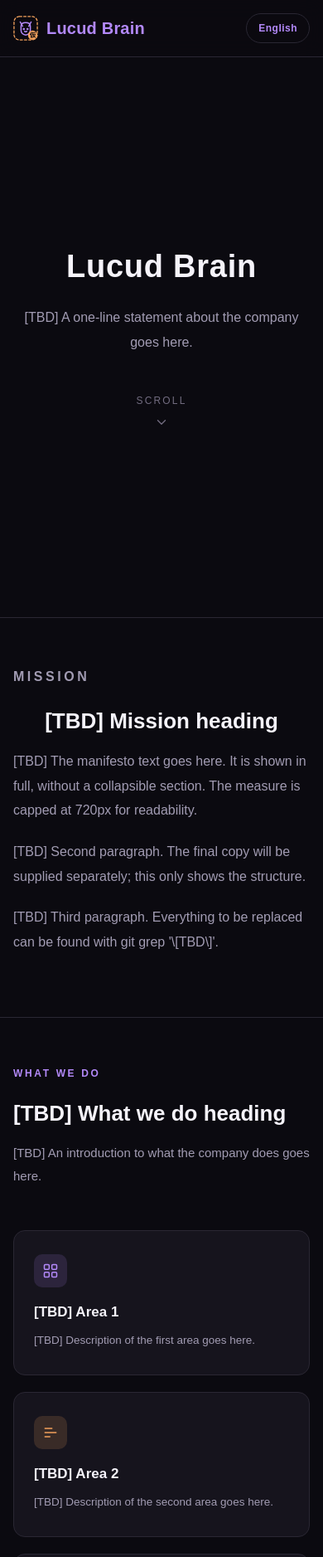
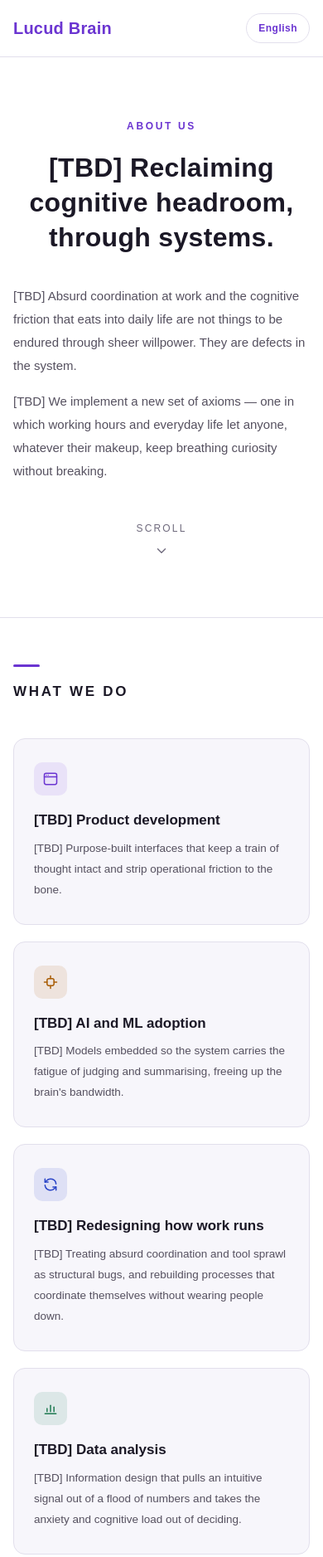
Before and after one commit to Shaki-tan/Lucid_Brain_HP, a plain HTML site: page public/en/index.html in a window 390 px wide. Shown: the top 1877 px of the page at 83% size. Drawn offline with Linux system fonts and the light colour scheme.

Commit message:
トップページ内容挿入

```diff
--- a/public/assets/css/components.css
+++ b/public/assets/css/components.css
@@ -13,7 +13,7 @@ site-header {
   position: sticky;
   top: 0;
   z-index: 50;
-  background: rgba(11, 10, 16, 0.82);
+  background: var(--color-bg-blur);
   backdrop-filter: blur(12px);
   border-bottom: 1px solid var(--color-border);
 }
@@ -28,22 +28,15 @@ site-header {
 
 /* LP だけ背景を透過させる等の差分は、ここに1箇所だけ書く（SPEC §5.2） */
 .site-header[data-variant="lp"] {
-  background: rgba(11, 10, 16, 0.6);
+  background: var(--color-bg-blur-lp);
 }
 
+/* ヘッダーにはアイコンを出さず、社名のロゴタイプだけを置く */
 .brand {
   display: flex;
   align-items: center;
-  gap: 10px;
   text-decoration: none;
   color: var(--color-ink);
-  flex-shrink: 0;
-}
-
-.brand-mark {
-  width: 30px;
-  height: 30px;
-  color: var(--color-accent);
   flex-shrink: 0;
 }
 
@@ -116,6 +109,7 @@ site-footer {
 .site-footer {
   border-top: 1px solid var(--color-border);
   padding: 40px 0;
+  background: var(--color-surface);
 }
 
 .site-footer-inner {
@@ -123,7 +117,44 @@ site-footer {
   flex-wrap: wrap;
   justify-content: space-between;
   align-items: flex-start;
-  gap: 20px;
+  gap: 32px;
+}
+
+/* 会社概要は本文に節を持たず、フッターに置く（SPEC §6 の表・6行目） */
+.site-footer-company {
+  min-width: 0;
+}
+
+.site-footer-brand {
+  font-family: var(--font-display);
+  font-size: 17px;
+  font-weight: 700;
+  color: var(--color-ink);
+  margin-bottom: 10px;
+}
+
+.site-footer-meta {
+  display: grid;
+  grid-template-columns: max-content 1fr;
+  gap: 2px 16px;
+  font-size: 12.5px;
+  line-height: 1.7;
+  max-width: 460px;
+}
+
+.site-footer-meta dt {
+  color: var(--color-muted-2);
+}
+
+.site-footer-meta dd {
+  color: var(--color-muted);
+}
+
+.site-footer-nav {
+  display: flex;
+  flex-direction: column;
+  align-items: flex-start;
+  gap: 16px;
 }
 
 .site-footer-links {
@@ -218,7 +249,7 @@ site-footer {
 
 .btn:hover {
   transform: translateY(-2px);
-  box-shadow: 0 12px 24px -12px rgba(179, 137, 249, 0.6);
+  box-shadow: var(--shadow-accent);
 }
 
 .btn-ghost {
@@ -290,17 +321,22 @@ site-footer {
 }
 
 .card-icon[data-tone="orange"] {
-  background: rgba(243, 161, 92, 0.16);
+  background: var(--color-orange-soft);
   color: var(--color-orange);
 }
 
 .card-icon[data-tone="blue"] {
-  background: rgba(111, 141, 255, 0.16);
+  background: var(--color-blue-soft);
   color: var(--color-blue);
 }
 
+.card-icon[data-tone="green"] {
+  background: var(--color-green-soft);
+  color: var(--color-green);
+}
+
 .card-icon[data-tone="red"] {
-  background: rgba(239, 91, 106, 0.16);
+  background: var(--color-red-soft);
   color: var(--color-red);
 }
 
@@ -340,7 +376,7 @@ site-footer {
 }
 
 .consent-dialog::backdrop {
-  background: rgba(5, 4, 8, 0.72);
+  background: var(--color-backdrop);
 }
 
 .consent-dialog h2 {
--- a/public/assets/css/layout.css
+++ b/public/assets/css/layout.css
@@ -90,7 +90,7 @@
 
 /* ---------- トップページのセクション（SPEC §5.2 / §6） ---------- */
 
-/* ヒーロー。中央寄せ1カラム、社名 + 1行ステートメント + スクロール誘導 */
+/* ABOUT US。第一画面を兼ねる。中央寄せ1カラム、ステートメント + 導入文 + スクロール誘導 */
 .hero-home {
   min-height: 80vh;
   display: flex;
@@ -101,17 +101,54 @@
   padding: var(--space-section) 0;
 }
 
+/* 改行位置は原稿で決まっているため <br> で固定する。行間は詰める */
 .hero-home h1 {
-  font-size: clamp(38px, 7vw, 72px);
-  letter-spacing: 0.02em;
-  margin-bottom: 20px;
+  font-size: clamp(32px, 6.4vw, 60px);
+  line-height: 1.32;
+  letter-spacing: 0.01em;
+  margin-bottom: 36px;
 }
 
-.hero-home .lead {
-  font-size: clamp(16px, 2.2vw, 20px);
-  color: var(--color-muted);
+/* 見出しは中央寄せだが、長い本文は左寄せにする（中央寄せの多行は読みにくい） */
+.hero-lead {
   max-width: var(--width-prose);
   margin: 0 auto 40px;
+  text-align: left;
+}
+
+.hero-lead p {
+  font-size: clamp(15px, 1.8vw, 17px);
+  color: var(--color-muted);
+}
+
+.hero-lead p + p {
+  margin-top: 16px;
+}
+
+/* セクション見出し。原稿では英字ラベルのみを持つため、これを h2 として使う。
+   .sec h2 の既定より詳細度を上げるため、.sec と併記している */
+.sec .sec-label {
+  font-family: var(--font-display);
+  font-size: clamp(17px, 2vw, 21px);
+  font-weight: 700;
+  letter-spacing: 0.16em;
+  color: var(--color-ink);
+  margin-bottom: 44px;
+}
+
+.sec .sec-label::before {
+  content: "";
+  display: block;
+  width: 32px;
+  height: 3px;
+  border-radius: 2px;
+  background: var(--color-accent);
+  margin-bottom: 18px;
+}
+
+.sec-center .sec-label::before {
+  margin-left: auto;
+  margin-right: auto;
 }
 
 .hero-scroll {
@@ -134,20 +171,6 @@
 .hero-scroll svg {
   width: 18px;
   height: 18px;
-}
-
-/* マニフェスト。本文幅を wrap より狭くする（SPEC §6.3） */
-.manifesto {
-  max-width: var(--width-prose);
-  margin: 0 auto;
-  text-align: center;
-}
-
-.manifesto p {
-  color: var(--color-muted);
-  font-size: 16px;
-  margin-bottom: 20px;
-  text-align: left;
 }
 
 /* プロダクト。横並びカード（スクリーンショット + 要約 + LPへのリンク） */
--- a/public/assets/css/tokens.css
+++ b/public/assets/css/tokens.css
@@ -30,34 +30,45 @@
 */
 
 :root {
-  /* 面と境界 */
-  --color-bg: #0b0a10;
-  --color-surface: #16141d;
-  --color-surface-2: #1d1a26;
-  --color-border: #2a2733;
+  /* 面と境界。白を基調とする */
+  --color-bg: #ffffff;
+  --color-surface: #f7f6fb;
+  --color-surface-2: #efedf6;
+  --color-border: #e2dfec;
 
-  /* 文字 */
-  --color-ink: #f5f3fa;
-  --color-muted: #a29cb3;
-  --color-muted-2: #726c80;
+  /* 文字。白地で 4.5:1 以上になる濃度にしてある（AGENTS.md 3.2） */
+  --color-ink: #1b1826;
+  --color-muted: #55505f;
+  --color-muted-2: #6f6a7d;
 
-  /* 強調 */
-  --color-accent: #b389f9;
-  --color-accent-strong: #9a5cf5;
-  --color-accent-soft: rgba(179, 137, 249, 0.14);
-  --color-on-accent: #17091f;
+  /* 強調。白地の文字色としても使うため、暗めの紫にしている */
+  --color-accent: #6b35d1;
+  --color-accent-strong: #5324ae;
+  --color-accent-soft: rgba(107, 53, 209, 0.1);
+  --color-on-accent: #ffffff;
 
-  /* 補助色。カードのアイコンなどに使う */
-  --color-orange: #f3a15c;
-  --color-red: #ef5b6a;
-  --color-blue: #6f8dff;
+  /* 補助色。カードのアイコンなどに使う。白地・淡い面の上で読める濃度に揃えてある */
+  --color-orange: #a85c05;
+  --color-orange-soft: rgba(168, 92, 5, 0.12);
+  --color-blue: #2b45c7;
+  --color-blue-soft: rgba(43, 69, 199, 0.12);
+  --color-green: #1f7a52;
+  --color-green-soft: rgba(31, 122, 82, 0.12);
+  --color-red: #c02a43;
+  --color-red-soft: rgba(192, 42, 67, 0.12);
+
+  /* 半透明の面。sticky ヘッダーの背面と、ダイアログの背景に使う */
+  --color-bg-blur: rgba(255, 255, 255, 0.86);
+  --color-bg-blur-lp: rgba(255, 255, 255, 0.7);
+  --color-backdrop: rgba(27, 24, 38, 0.55);
 
   /* 角丸 */
   --radius-lg: 22px;
   --radius-md: 14px;
   --radius-sm: 10px;
 
-  --shadow: 0 24px 60px -30px rgba(0, 0, 0, 0.7);
+  --shadow: 0 18px 44px -26px rgba(27, 24, 38, 0.35);
+  --shadow-accent: 0 12px 24px -12px rgba(107, 53, 209, 0.45);
 
   /* 書体。@font-face を有効にしたら先頭に "SiteDisplay" / "SiteBody" を足す */
   --font-display: "Quicksand", "Zen Kaku Gothic New", "Hiragino Sans", "Meiryo", sans-serif;
@@ -73,13 +84,13 @@
 
   /* 共通コンポーネントの占有高さ。JS で差し込む領域のずれを防ぐ（SPEC §2.3 / §5） */
   --height-header: 68px;
-  --height-footer: 208px;
+  --height-footer: 300px;
 }
 
 @media (max-width: 640px) {
   :root {
     --space-section: 56px;
     --space-wrap-padding: 16px;
-    --height-footer: 268px;
+    --height-footer: 430px;
   }
 }
--- a/public/assets/js/partials.js
+++ b/public/assets/js/partials.js
@@ -12,7 +12,7 @@
   // 公開前に実URLへ差し替える（SPEC §10.1）。example.com のまま公開しないこと。
   // 差し替え漏れは tests/check-placeholders.sh が検出する。
   var LINKS = {
-    blog: 'https://note.com/example',
+    note: 'https://note.com/example',
     x: 'https://x.com/example',
     mail: 'mailto:info@example.com',
   }
@@ -42,20 +42,27 @@
       skipToMain: '本文へスキップ',
       brandLabel: 'Lucud Brain トップへ',
       navLabel: 'サイト内ナビゲーション',
-      navManifesto: 'ミッション',
+      navAbout: '私たちについて',
       navBusiness: '事業内容',
       navProducts: 'プロダクト',
-      navCompany: '会社概要',
-      navContact: 'お問い合わせ',
       langSwitch: 'English',
       langSwitchLabel: 'Switch to English',
       footerLabel: 'フッター',
+      // 会社概要は本文に節を持たず、ここに置く。法的実体の確定後に差し替える（SPEC §10.1）
+      companyHeading: '会社名',
+      companyName: '【仮】正式名称（法的実体の確定後に差し替え）',
+      addressHeading: '所在地',
+      address: '【仮】所在地',
+      representativeHeading: '代表者',
+      representative: '【仮】代表者名',
+      foundedHeading: '設立',
+      founded: '【仮】設立年月',
       privacy: 'プライバシーポリシー',
       tokushoho: '特定商取引法に基づく表記',
       refund: '返金ポリシー',
-      blog: 'ブログ（外部サイト）',
-      socialX: 'X でお問い合わせ',
+      socialX: 'X（外部サイト）',
       socialMail: 'メールでお問い合わせ',
+      socialNote: 'note（外部サイト）',
       scope: '本サービスは日本国内の居住者を対象としています。価格はすべて円（JPY）表示です。',
       legalBase: '/legal/',
       productsBase: '/products/',
@@ -65,20 +72,26 @@
       skipToMain: 'Skip to main content',
       brandLabel: 'Lucud Brain home',
       navLabel: 'Site navigation',
-      navManifesto: 'Mission',
+      navAbout: 'About us',
       navBusiness: 'What we do',
       navProducts: 'Products',
-      navCompany: 'Company',
-      navContact: 'Contact',
       langSwitch: '日本語',
       langSwitchLabel: '日本語に切り替える',
       footerLabel: 'Footer',
+      companyHeading: 'Name',
+      companyName: '[TBD] Registered name (to be replaced once the legal entity is settled)',
+      addressHeading: 'Address',
+      address: '[TBD] Address',
+      representativeHeading: 'Representative',
+      representative: '[TBD] Name of the representative',
+      foundedHeading: 'Founded',
+      founded: '[TBD] Year and month',
       privacy: 'Privacy Policy',
       tokushoho: 'Legal Notice (Act on Specified Commercial Transactions)',
       refund: 'Refund Policy',
-      blog: 'Blog (external site)',
-      socialX: 'Contact us on X',
+      socialX: 'X (external site)',
       socialMail: 'Contact us by email',
+      socialNote: 'note (external site)',
       scope: 'This service is intended for residents of Japan. All prices are shown in Japanese yen (JPY).',
       legalBase: '/en/legal/',
       productsBase: '/en/products/',
@@ -87,39 +100,20 @@
 
   var t = isEn ? TEXT.en : TEXT.ja
 
-  // 【仮】猫モチーフのロゴ。ロゴ確定まで流用する（SPEC §2.4）。
-  // 破線の枠と「仮」のバッジを重ね、暫定のロゴであることが画面上で分かるようにしてある。
-  // 確定したロゴに差し替えるときは、この定数と public/assets/images/logo/favicon.svg を置き換え、
-  // この行の【仮】も消す（tests/check-placeholders.sh が拾う印になっている）。
-  var BRAND_MARK =
-    '<svg class="brand-mark" viewBox="0 0 32 32" fill="none" stroke="currentColor" stroke-width="1.6"' +
-    ' stroke-linecap="round" stroke-linejoin="round" aria-hidden="true">' +
-    '<rect x="1" y="1" width="30" height="30" rx="7" stroke="#f3a15c" stroke-width="1.4"' +
-    ' stroke-dasharray="3 2.5"/>' +
-    '<path d="M9 8 L12 13.5"/><path d="M23 8 L20 13.5"/>' +
-    '<path d="M10 13.5c0-3 2.7-4.6 6-4.6s6 1.6 6 4.6v5.2c0 3.4-2.8 6-6 6s-6-2.6-6-6v-5.2z"/>' +
-    '<circle cx="13.6" cy="17.1" r="0.6" fill="currentColor"/>' +
-    '<circle cx="18.4" cy="17.1" r="0.6" fill="currentColor"/>' +
-    '<path d="M14.6 19.9c.9.9 1.9.9 2.8 0"/>' +
-    '<circle cx="25" cy="25" r="6" fill="#f3a15c" stroke="none"/>' +
-    '<text x="25" y="25" font-family="sans-serif" font-size="8" font-weight="700" fill="#0b0a10"' +
-    ' stroke="none" text-anchor="middle" dominant-baseline="central">仮</text>' +
-    '</svg>'
-
+  // ヘッダーにはアイコンを置かず、社名のロゴタイプだけを出す。
+  // ブラウザのタブに出るファビコンは各ページの <link rel="icon"> が持つ（差し替えは SPEC §2.4）。
   function headerMarkup(variant) {
     return (
       '<header class="site-header"' + (variant ? ' data-variant="' + variant + '"' : '') + '>' +
       '<div class="wrap site-header-inner">' +
       '<a class="brand" href="' + t.home + '" aria-label="' + t.brandLabel + '">' +
-      BRAND_MARK +
       '<span class="brand-name">Lucud Brain</span>' +
       '</a>' +
       '<nav class="site-nav" aria-label="' + t.navLabel + '">' +
       '<ul class="site-nav-links">' +
-      '<li><a href="' + t.home + '#manifesto">' + t.navManifesto + '</a></li>' +
+      '<li><a href="' + t.home + '#about">' + t.navAbout + '</a></li>' +
       '<li><a href="' + t.home + '#business">' + t.navBusiness + '</a></li>' +
       '<li><a href="' + t.productsBase + 'pawgress/">' + t.navProducts + '</a></li>' +
-      '<li><a href="' + t.home + '#company">' + t.navCompany + '</a></li>' +
       '</ul>' +
       (hasCounterpart()
         ? '<a class="lang-switch" href="' + counterpartPath() + '" lang="' + (isEn ? 'ja' : 'en') +
@@ -137,11 +131,21 @@
       '<footer class="site-footer" aria-label="' + t.footerLabel + '">' +
       '<div class="wrap">' +
       '<div class="site-footer-inner">' +
+      // 会社概要。本文に節を持たせず、ここに1箇所だけ置く（SPEC §6 の表・6行目）
+      '<div class="site-footer-company">' +
+      '<p class="site-footer-brand">Lucud Brain</p>' +
+      '<dl class="site-footer-meta">' +
+      '<dt>' + t.companyHeading + '</dt><dd>' + t.companyName + '</dd>' +
+      '<dt>' + t.addressHeading + '</dt><dd>' + t.address + '</dd>' +
+      '<dt>' + t.representativeHeading + '</dt><dd>' + t.representative + '</dd>' +
+      '<dt>' + t.foundedHeading + '</dt><dd>' + t.founded + '</dd>' +
+      '</dl>' +
+      '</div>' +
+      '<div class="site-footer-nav">' +
       '<ul class="site-footer-links">' +
       '<li><a href="' + t.legalBase + 'privacy">' + t.privacy + '</a></li>' +
       '<li><a href="' + t.legalBase + 'tokushoho">' + t.tokushoho + '</a></li>' +
       '<li><a href="' + t.legalBase + 'refund">' + t.refund + '</a></li>' +
-      '<li><a href="' + LINKS.blog + '" rel="noopener external">' + t.blog + '</a></li>' +
       '</ul>' +
       '<div class="site-footer-social">' +
       '<a href="' + LINKS.x + '" rel="noopener external" aria-label="' + t.socialX + '">' +
@@ -152,6 +156,13 @@
       '<svg viewBox="0 0 24 24" fill="none" stroke="currentColor" stroke-width="1.8" stroke-linecap="round"' +
       ' stroke-linejoin="round" aria-hidden="true"><path d="M4 5h16v14H4z"/><path d="M4 6l8 7 8-7"/></svg>' +
       '</a>' +
+      // note は小文字の n をかたどった線画で表す（ブログは外部サービスに置く・SPEC §7.3）
+      '<a href="' + LINKS.note + '" rel="noopener external" aria-label="' + t.socialNote + '">' +
+      '<svg viewBox="0 0 24 24" fill="none" stroke="currentColor" stroke-width="2" stroke-linecap="round"' +
+      ' stroke-linejoin="round" aria-hidden="true"><path d="M8 17V8"/>' +
+      '<path d="M8 11.6c0-2.1 1.7-3.6 4-3.6s4 1.5 4 3.6V17"/></svg>' +
+      '</a>' +
+      '</div>' +
       '</div>' +
       '</div>' +
       // 販売対象地域の明記。legal・同意ダイアログと合わせて3箇所に置く（SPEC §7.2）
--- a/public/en/index.html
+++ b/public/en/index.html
@@ -3,8 +3,8 @@
 <head>
 <meta charset="UTF-8">
 <meta name="viewport" content="width=device-width, initial-scale=1.0">
-<title>Lucud Brain — [TBD] company statement</title>
-<meta name="description" content="[TBD] The corporate site of Lucud Brain: our mission, what we do, our products and company information.">
+<title>Lucud Brain — [TBD] Reclaiming cognitive headroom, through systems.</title>
+<meta name="description" content="[TBD] The corporate site of Lucud Brain, which builds products and systems that give cognitive headroom back: product development, AI and ML adoption, redesigning how work runs, and data analysis.">
 <link rel="canonical" href="https://pawgress-site.workers.dev/en/">
 <link rel="alternate" hreflang="ja" href="https://pawgress-site.workers.dev/">
 <link rel="alternate" hreflang="en" href="https://pawgress-site.workers.dev/en/">
@@ -13,8 +13,8 @@
 <meta property="og:site_name" content="Lucud Brain">
 <meta property="og:locale" content="en_US">
 <meta property="og:url" content="https://pawgress-site.workers.dev/en/">
-<meta property="og:title" content="Lucud Brain — [TBD] company statement">
-<meta property="og:description" content="[TBD] The corporate site of Lucud Brain: our mission, what we do, our products and company information.">
+<meta property="og:title" content="Lucud Brain — [TBD] Reclaiming cognitive headroom, through systems.">
+<meta property="og:description" content="[TBD] The corporate site of Lucud Brain, which builds products and systems that give cognitive headroom back: product development, AI and ML adoption, redesigning how work runs, and data analysis.">
 <meta property="og:image" content="https://pawgress-site.workers.dev/assets/images/og/og-default.png">
 <meta name="twitter:card" content="summary_large_image">
 <link rel="icon" href="/assets/images/logo/favicon.svg" type="image/svg+xml">
@@ -46,12 +46,17 @@
 
 <main id="main">
 
-  <!-- 1. Hero -->
-  <section class="hero-home">
+  <!-- 1. About us. Doubles as the first view; the statement is the h1.
+       The English copy is a provisional rendering of the Japanese original (SPEC §2.4). -->
+  <section class="hero-home" id="about">
     <div class="wrap">
-      <h1>Lucud Brain</h1>
-      <p class="lead">[TBD] A one-line statement about the company goes here.</p>
-      <a class="hero-scroll" href="#manifesto">
+      <p class="eyebrow">About us</p>
+      <h1>[TBD] Reclaiming<br>cognitive headroom,<br>through systems.</h1>
+      <div class="hero-lead">
+        <p>[TBD] Absurd coordination at work and the cognitive friction that eats into daily life are not things to be endured through sheer willpower. They are defects in the system.</p>
+        <p>[TBD] We implement a new set of axioms — one in which working hours and everyday life let anyone, whatever their makeup, keep breathing curiosity without breaking.</p>
+      </div>
+      <a class="hero-scroll" href="#business">
         <span>Scroll</span>
         <svg viewBox="0 0 24 24" fill="none" stroke="currentColor" stroke-width="1.8" stroke-linecap="round" stroke-linejoin="round" aria-hidden="true">
           <path d="M6 9l6 6 6-6"/>
@@ -60,119 +65,68 @@
     </div>
   </section>
 
-  <!-- 2. Mission / manifesto (no /manifesto page; referenced as /en/#manifesto — SPEC §6.3) -->
-  <section class="sec" id="manifesto">
-    <div class="wrap rise">
-      <div class="manifesto">
-        <p class="eyebrow">Mission</p>
-        <h2>[TBD] Mission heading</h2>
-        <p>[TBD] The manifesto text goes here. It is shown in full, without a collapsible section. The measure is capped at 720px for readability.</p>
-        <p>[TBD] Second paragraph. The final copy will be supplied separately; this only shows the structure.</p>
-        <p>[TBD] Third paragraph. Everything to be replaced can be found with git grep '\[TBD\]'.</p>
-      </div>
-    </div>
-  </section>
-
-  <!-- 3. What we do -->
+  <!-- 2. What we do. Four items, laid out in two columns (one column below 768px — SPEC §6.1) -->
   <section class="sec" id="business">
     <div class="wrap rise">
-      <p class="eyebrow">What we do</p>
-      <h2>[TBD] What we do heading</h2>
-      <p class="sub">[TBD] An introduction to what the company does goes here.</p>
-      <div class="grid">
+      <h2 class="sec-label">WHAT WE DO</h2>
+      <div class="grid grid-2">
         <article class="card">
           <div class="card-icon" aria-hidden="true">
             <svg viewBox="0 0 24 24" fill="none" stroke="currentColor" stroke-width="1.8" stroke-linecap="round" stroke-linejoin="round">
-              <rect x="3" y="3" width="7" height="7" rx="1.5"/><rect x="14" y="3" width="7" height="7" rx="1.5"/>
-              <rect x="3" y="14" width="7" height="7" rx="1.5"/><rect x="14" y="14" width="7" height="7" rx="1.5"/>
+              <rect x="3" y="4" width="18" height="16" rx="2.5"/><path d="M3 9h18"/>
+              <circle cx="6.2" cy="6.5" r="0.7" fill="currentColor" stroke="none"/>
+              <circle cx="8.8" cy="6.5" r="0.7" fill="currentColor" stroke="none"/>
             </svg>
           </div>
-          <h3>[TBD] Area 1</h3>
-          <p>[TBD] Description of the first area goes here.</p>
+          <h3>[TBD] Product development</h3>
+          <p>[TBD] Purpose-built interfaces that keep a train of thought intact and strip operational friction to the bone.</p>
         </article>
         <article class="card">
           <div class="card-icon" data-tone="orange" aria-hidden="true">
             <svg viewBox="0 0 24 24" fill="none" stroke="currentColor" stroke-width="1.8" stroke-linecap="round" stroke-linejoin="round">
-              <line x1="4" y1="6" x2="14" y2="6"/><line x1="4" y1="12" x2="20" y2="12"/><line x1="4" y1="18" x2="11" y2="18"/>
+              <rect x="7" y="7" width="10" height="10" rx="2.5"/>
+              <path d="M12 3v4"/><path d="M12 17v4"/><path d="M3 12h4"/><path d="M17 12h4"/>
             </svg>
           </div>
-          <h3>[TBD] Area 2</h3>
-          <p>[TBD] Description of the second area goes here.</p>
+          <h3>[TBD] AI and ML adoption</h3>
+          <p>[TBD] Models embedded so the system carries the fatigue of judging and summarising, freeing up the brain's bandwidth.</p>
         </article>
         <article class="card">
           <div class="card-icon" data-tone="blue" aria-hidden="true">
             <svg viewBox="0 0 24 24" fill="none" stroke="currentColor" stroke-width="1.8" stroke-linecap="round" stroke-linejoin="round">
-              <path d="M4 5h16v11H9l-5 4V5z"/>
+              <path d="M20 11A8 8 0 0 0 6.3 6.3L4 8.5"/><path d="M4 4v4.5h4.5"/>
+              <path d="M4 13a8 8 0 0 0 13.7 4.7L20 15.5"/><path d="M20 20v-4.5h-4.5"/>
             </svg>
           </div>
-          <h3>[TBD] Area 3</h3>
-          <p>[TBD] Description of the third area goes here.</p>
+          <h3>[TBD] Redesigning how work runs</h3>
+          <p>[TBD] Treating absurd coordination and tool sprawl as structural bugs, and rebuilding processes that coordinate themselves without wearing people down.</p>
+        </article>
+        <article class="card">
+          <div class="card-icon" data-tone="green" aria-hidden="true">
+            <svg viewBox="0 0 24 24" fill="none" stroke="currentColor" stroke-width="1.8" stroke-linecap="round" stroke-linejoin="round">
+              <path d="M4 19.5h16"/><path d="M7 16.5V12"/><path d="M12 16.5V7.5"/><path d="M17 16.5V10"/>
+            </svg>
+          </div>
+          <h3>[TBD] Data analysis</h3>
+          <p>[TBD] Information design that pulls an intuitive signal out of a flood of numbers and takes the anxiety and cognitive load out of deciding.</p>
         </article>
       </div>
     </div>
   </section>
 
-  <!-- 4. Products -->
+  <!-- 3. Products & achievement. Track record goes into this section once there is something worth showing (SPEC §6.2) -->
   <section class="sec" id="products">
     <div class="wrap rise">
-      <p class="eyebrow">Products</p>
-      <h2>[TBD] Products heading</h2>
-      <p class="sub">[TBD] An introduction to our products goes here.</p>
+      <h2 class="sec-label">PRODUCTS &amp; ACHIEVEMENT</h2>
       <div class="product-row">
         <div class="screenshot-frame" data-ratio="16-10">
-          <img src="/products/pawgress/assets/images/dashboard.png" width="1571" height="967" alt="[TBD] The Pawgress dashboard" loading="lazy" decoding="async">
+          <img src="/products/pawgress/assets/images/dashboard.png" width="1571" height="967" alt="The Pawgress dashboard" loading="lazy" decoding="async">
         </div>
         <div class="product-row-body">
           <h3>Pawgress</h3>
-          <p>[TBD] A short summary of Pawgress goes here. It is a task and schedule manager for Windows.</p>
+          <p>[TBD] When there are so many tasks that you'd take all the help you can get, why not let a cat handle the task list at least?</p>
           <a class="btn" href="/en/products/pawgress/">See Pawgress</a>
         </div>
-      </div>
-    </div>
-  </section>
-
-  <!-- 5. Track record. Hidden until there is something worth showing (SPEC §6.2) -->
-  <section class="sec" id="achievements" hidden>
-    <div class="wrap">
-      <p class="eyebrow">Track record</p>
-      <h2>[TBD] Track record heading</h2>
-      <div class="grid">
-        <article class="card"><h3>[TBD] Item 1</h3><p>[TBD] Description</p></article>
-        <article class="card"><h3>[TBD] Item 2</h3><p>[TBD] Description</p></article>
-        <article class="card"><h3>[TBD] Item 3</h3><p>[TBD] Description</p></article>
-      </div>
-    </div>
-  </section>
-
-  <!-- 6. Company -->
-  <section class="sec" id="company">
-    <div class="wrap rise">
-      <p class="eyebrow">Company</p>
-      <h2>Company information</h2>
-      <dl class="deflist">
-        <dt>Name</dt>
-        <dd>[TBD] Registered name (to be replaced once the legal entity is settled)</dd>
-        <dt>Address</dt>
-        <dd>[TBD] Address</dd>
-        <dt>Representative</dt>
-        <dd>[TBD] Name of the representative</dd>
-        <dt>Founded</dt>
-        <dd>[TBD] Year and month</dd>
-        <dt>Business</dt>
-        <dd>[TBD] Business description</dd>
-      </dl>
-    </div>
-  </section>
-
-  <!-- 7. Contact -->
-  <section class="sec sec-center" id="contact">
-    <div class="wrap rise">
-      <p class="eyebrow">Contact</p>
-      <h2>Contact us</h2>
-      <p class="sub">[TBD] A short note about how to reach us goes here.</p>
-      <div class="cta-group">
-        <a class="btn btn-lg" href="https://x.com/example" rel="noopener external">Contact us on X</a>
-        <a class="btn btn-lg btn-ghost" href="mailto:info@example.com">Contact us by email</a>
       </div>
     </div>
   </section>
```
Also changed, not shown: public/index.html (+43 -89 lines), public/site.webmanifest, 2 other files.
